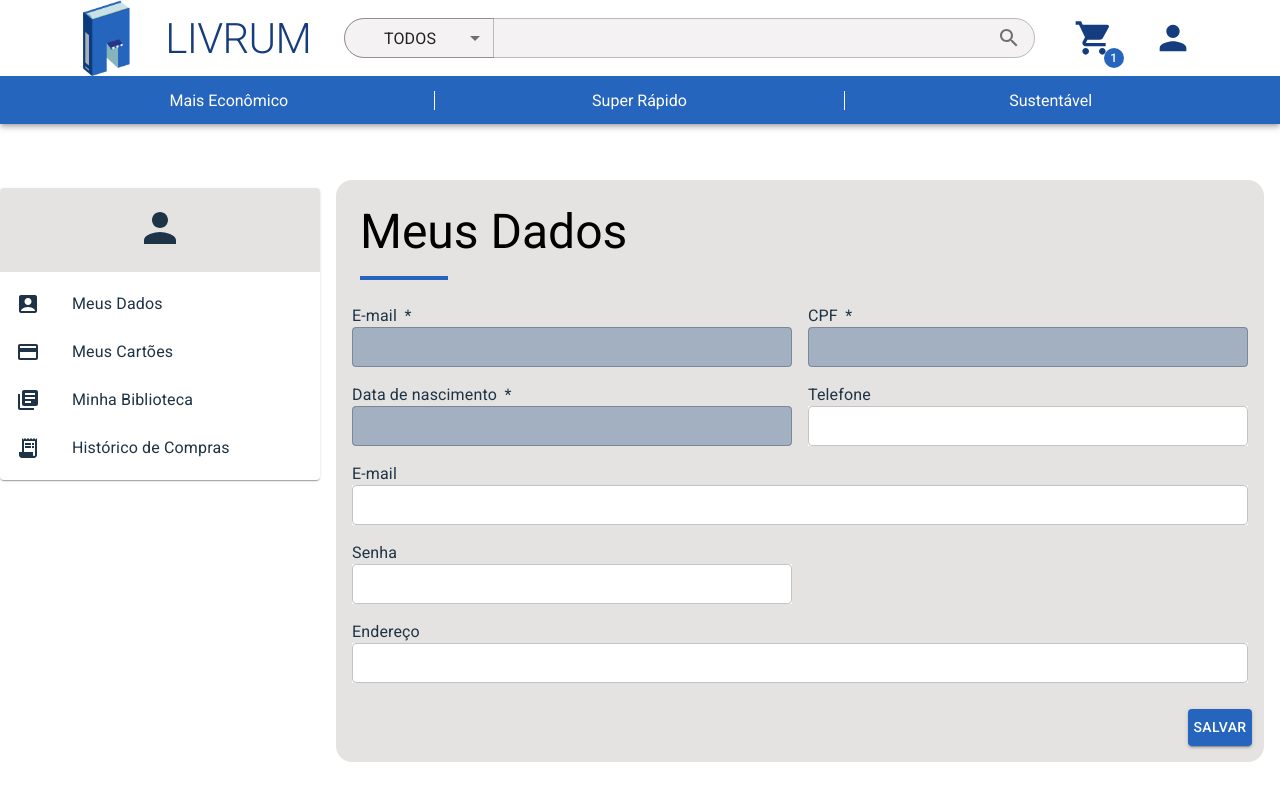
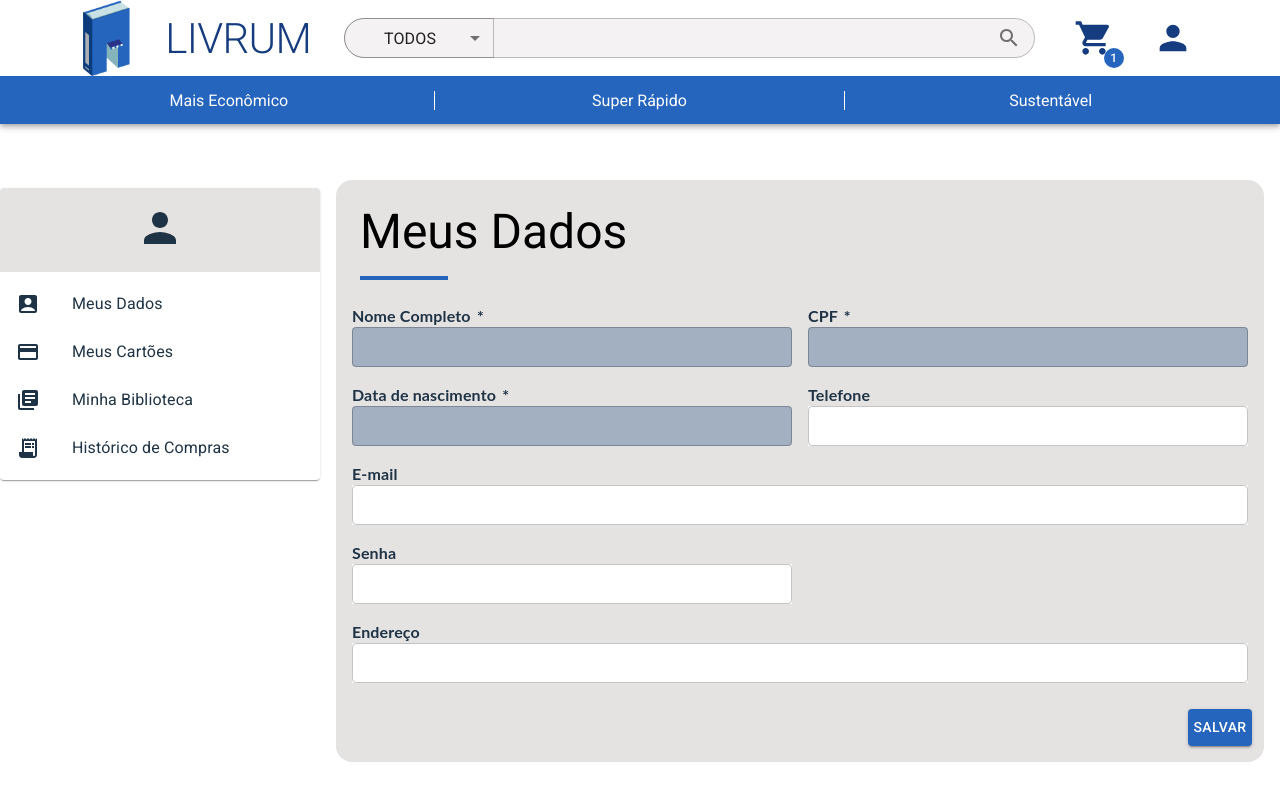
Before and after one commit to byte-stack-uefs/livrum, a Next.js app in the folder phase_4/app/webapp/: page /cliente/meus-dados in a window 1280 px wide. Shown: the top 800 px of the page. Built offline with nearby package versions, Linux system fonts and the light colour scheme.

Commit message:
Alterando o Label de Email para Nome Completo , Mudando o tipo e o formato das letras para o figma.

```diff
--- a/phase_4/app/webapp/app/cliente/meus-dados/page.tsx
+++ b/phase_4/app/webapp/app/cliente/meus-dados/page.tsx
@@ -50,9 +50,9 @@ function ClientDataContainer() {
                     spacing={2}
                 >
                     <Grid xs={6}>
-                        <InputLabel htmlFor="labelName" required style={{ textAlign: 'left', color: theme.palette.dark.main }}>E-mail </InputLabel>
+                        <InputLabel htmlFor="labelName" required style={{ fontFamily: 'Lato, sans-serif',fontWeight:"bold", textAlign: 'left', color: theme.palette.dark.main }}>Nome Completo </InputLabel>
                         <TextField
-                            id="labelEmail"
+                            id="labelName"
                             fullWidth
                             value={name}
                             size="small"
@@ -64,7 +64,7 @@ function ClientDataContainer() {
                         />
                     </Grid>
                     <Grid xs={6}>
-                        <InputLabel htmlFor="labelCpf" required style={{ textAlign: 'left', color: theme.palette.dark.main }}>CPF </InputLabel>
+                        <InputLabel htmlFor="labelCpf" required style={{ fontFamily: 'Lato, sans-serif', fontWeight:"bold", textAlign: 'left', color: theme.palette.dark.main }}>CPF </InputLabel>
                         <TextField
                             fullWidth
                             id="labelCpf"
@@ -79,7 +79,7 @@ function ClientDataContainer() {
                     </Grid>
 
                     <Grid xs={6}>
-                        <InputLabel htmlFor="labelBirthday" required style={{ textAlign: 'left', color: theme.palette.dark.main }}> Data de nascimento </InputLabel>
+                        <InputLabel htmlFor="labelBirthday" required style={{ fontFamily: 'Lato, sans-serif', fontWeight:"bold", textAlign: 'left', color: theme.palette.dark.main }}> Data de nascimento </InputLabel>
                         <TextField
                             fullWidth
                             id="labelBirthday"
@@ -94,7 +94,7 @@ function ClientDataContainer() {
                     </Grid>
 
                     <Grid xs={6}>
-                        <InputLabel htmlFor="labelTelephone" style={{ textAlign: 'left', color: theme.palette.dark.main }}> Telefone </InputLabel>
+                        <InputLabel htmlFor="labelTelephone" style={{ fontFamily: 'Lato, sans-serif', fontWeight:"bold", textAlign: 'left', color: theme.palette.dark.main }}> Telefone </InputLabel>
                         <TextField
                             required
                             fullWidth
@@ -108,7 +108,7 @@ function ClientDataContainer() {
                     </Grid>
 
                     <Grid xs={12}>
-                        <InputLabel htmlFor="labelEmail" style={{ textAlign: 'left', color: theme.palette.dark.main }}> E-mail </InputLabel>
+                        <InputLabel htmlFor="labelEmail" style={{ fontFamily: 'Lato, sans-serif', fontWeight:"bold", textAlign: 'left', color: theme.palette.dark.main }}> E-mail </InputLabel>
                         <TextField
                             required
                             fullWidth
@@ -122,7 +122,7 @@ function ClientDataContainer() {
                         />
                     </Grid>
                     <Grid xs={6}>
-                        <InputLabel htmlFor="labelPassword" style={{ textAlign: 'left', color: theme.palette.dark.main }}> Senha </InputLabel>
+                        <InputLabel htmlFor="labelPassword" style={{ fontFamily: 'Lato, sans-serif', fontWeight:"bold", textAlign: 'left', color: theme.palette.dark.main }}> Senha </InputLabel>
                         <TextField
                             required
                             fullWidth
@@ -136,7 +136,7 @@ function ClientDataContainer() {
                         />
                     </Grid>
                     <Grid xs={12}>
-                        <InputLabel htmlFor="labelAddress" style={{ textAlign: 'left', color: theme.palette.dark.main }}> Endereço </InputLabel>
+                        <InputLabel htmlFor="labelAddress" style={{ fontFamily: 'Lato, sans-serif', fontWeight:"bold", textAlign: 'left', color: theme.palette.dark.main }}> Endereço </InputLabel>
                         <TextField
                             required
                             fullWidth
```
